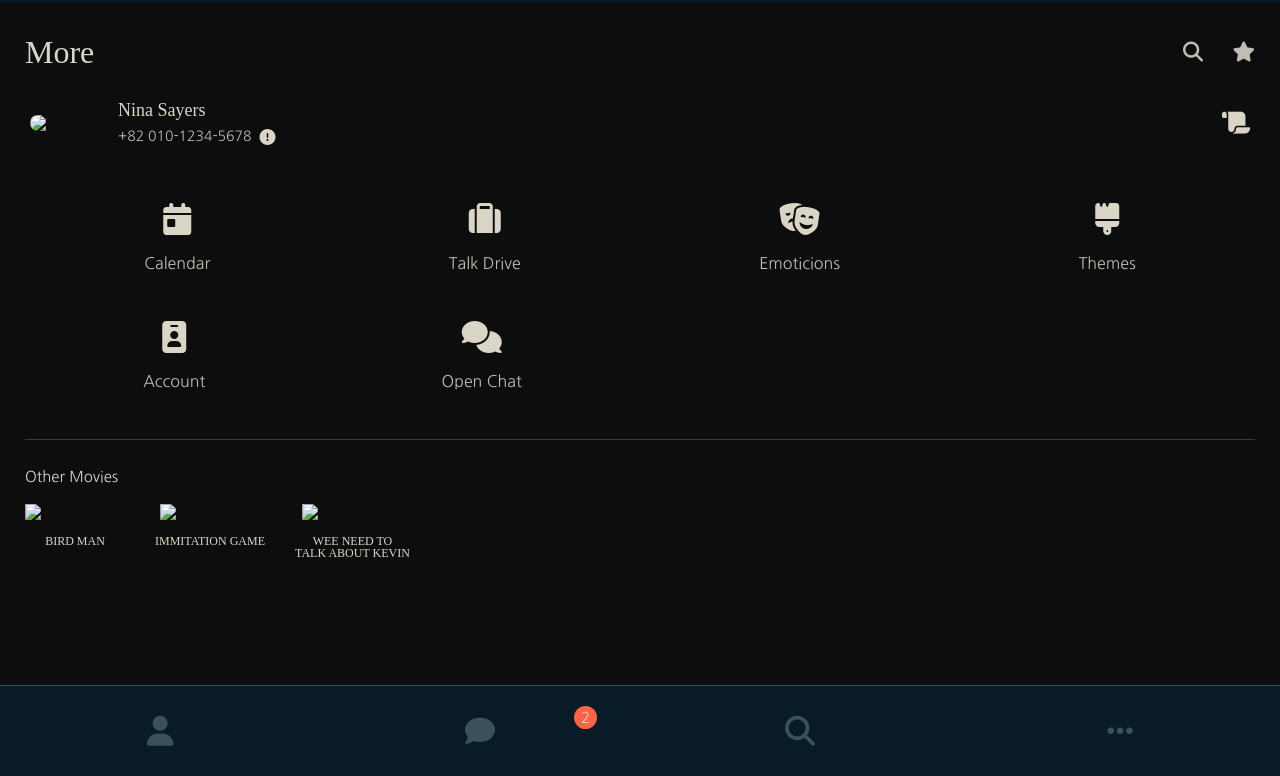
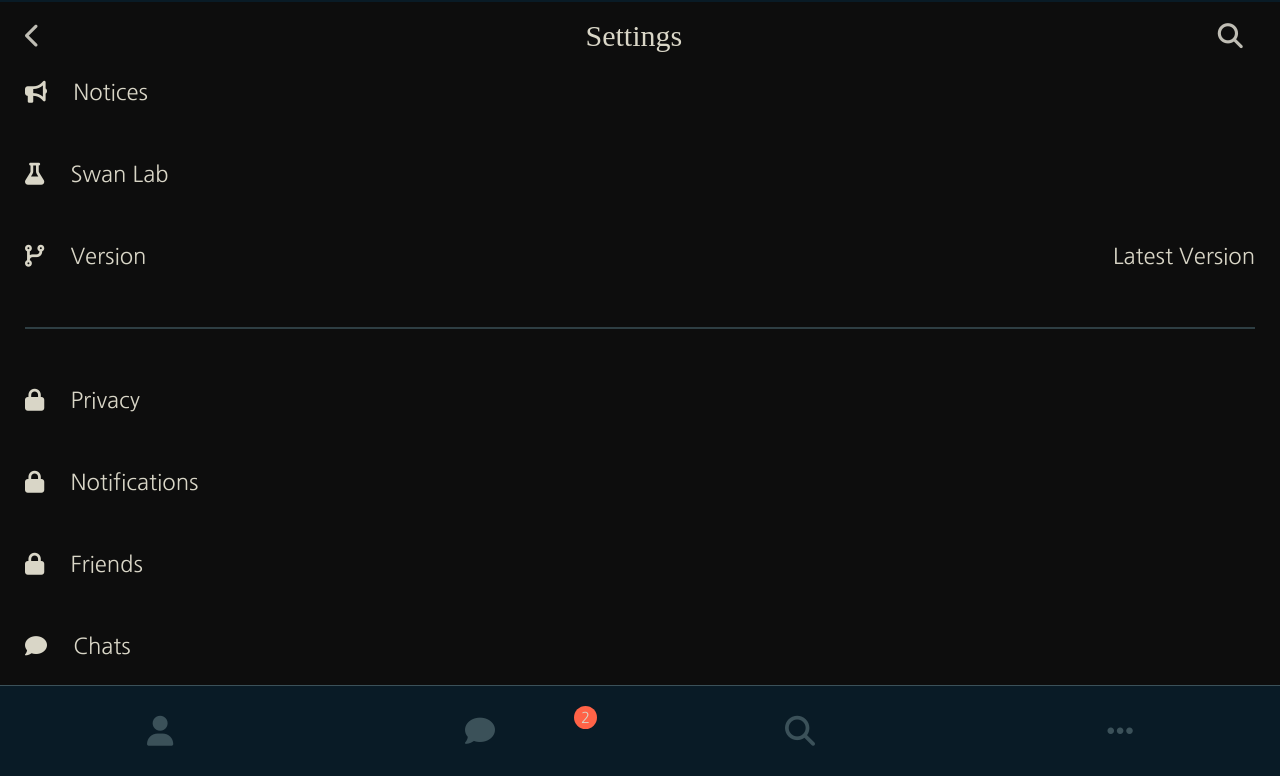
Before and after one commit to BLVCKSWAN/blvck-swan-talk-clone, a plain HTML site: page settings.html in a window 1280 px wide. Shown: the part 24-800 px from the top of the page. Drawn offline with Linux system fonts and the light colour scheme; a web font is replaced by a local one.

Commit message:
finish setting

```diff
--- a/css/style.css
+++ b/css/style.css
@@ -15,7 +15,7 @@
 @import "/screens/friends.css";
 @import "/screens/find.css";
 @import "/screens/more.css";
-
+@import "/screens/setting.css";
 body {
   font-family: linotype-didot, serif;
   font-family: "GFS Didot", serif;
--- /dev/null
+++ b/screens/setting.css
@@ -0,0 +1,51 @@
+.setting-header {
+  padding: 0px 25px;
+  padding-top: 45px;
+  display: flex;
+  width: 100%;
+  box-sizing: border-box;
+  font-size: 25px;
+  align-items: center;
+}
+
+.setting-header div {
+  width: 33%;
+}
+
+.setting-header div:nth-child(2) {
+  display: flex;
+  justify-content: center;
+}
+
+.setting-header div:last-child {
+  display: flex;
+  justify-content: end;
+}
+
+.setting-header h1 {
+  font-family: var(--didot);
+  color: var(--ivory);
+  font-size: 30px;
+}
+
+.setting-header i {
+  color: var(--beige);
+}
+
+.setting-list__item {
+  padding: 30px 0px;
+  display: flex;
+  justify-content: space-between;
+}
+
+.setting-list__colmn i {
+  margin-right: 20px;
+}
+.setting-list__colmn {
+  font-size: 22px;
+}
+
+.division-line {
+  border: 1px solid var(--border-color2);
+  margin: 30px 0px;
+}
--- a/settings.html
+++ b/settings.html
@@ -23,88 +23,85 @@
       </div>
     </div>
 
-    <header class="screen-header">
-      <h1>More</h1>
-      <div class="screen-header__icons">
-        <i class="fas fa-search"></i>
-        <a href="settings.html"> <i class="fas fa-star"></i></a>
+    <header class="setting-header">
+      <div>
+        <a href="friends.html"><i class="fas fa-chevron-left"></i></a>
       </div>
+      <div><h1>Settings</h1></div>
+      <div><i class="fas fa-search"></i></div>
     </header>
 
     <main class="main-screen">
-      <div class="user-container">
-        <div class="user">
-          <img class="user__avatar" src="src/nina-profile.jpg" />
-          <div class="user__info">
-            <h2 class="user__name">Nina Sayers</h2>
-            <div>
-              <h3 class="user__message">+82 010-1234-5678</h3>
-              <i class="fas fa-exclamation-circle"></i>
+      <div class="setting-container">
+        <ul class="setting-list">
+          <li class="setting-list__item">
+            <div class="setting-list__colmn">
+              <i class="fas fa-bullhorn"></i> <span>Notices</span>
             </div>
+            <div class="setting-list__colmn"></div>
+          </li>
+          <li class="setting-list__item">
+            <div class="setting-list__colmn">
+              <i class="fas fa-flask"></i> <span>Swan Lab</span>
             </div>
+            <div class="setting-list__colmn"></div>
+          </li>
+          <li class="setting-list__item">
+            <div class="setting-list__colmn">
+              <i class="fas fa-code-branch"></i> <span>Version</span>
             </div>
-        <div class="user-etc">
-          <i class="fas fa-scroll"></i>
+            <div class="setting-list__colmn">
+              <span>Latest Version</span>
             </div>
+          </li>
+        </ul>
+        <div class="division-line"></div>
+        <ul class="setting-list">
+          <li class="setting-list__item">
+            <div class="setting-list__colmn">
+              <i class="fas fa-lock"></i> <span>Privacy</span>
             </div>
-
-      <div class="other-icon-set">
-        <div class="other-icon-set__wrap">
-          <i class="fas fa-calendar-day"></i>
-          <span>Calendar</span>
+            <div class="setting-list__colmn"></div>
+          </li>
+          <li class="setting-list__item">
+            <div class="setting-list__colmn">
+              <i class="fas fa-lock"></i> <span>Notifications</span>
             </div>
-        <div class="other-icon-set__wrap">
-          <i class="fas fa-suitcase"></i>
-          <span>Talk Drive</span>
+            <div class="setting-list__colmn"></div>
+          </li>
+          <li class="setting-list__item">
+            <div class="setting-list__colmn">
+              <i class="fas fa-lock"></i> <span>Friends</span>
             </div>
-        <div class="other-icon-set__wrap">
-          <i class="fas fa-theater-masks"></i>
-          <span>Emoticions</span>
+            <div class="setting-list__colmn"></div>
+          </li>
+          <li class="setting-list__item">
+            <div class="setting-list__colmn">
+              <i class="fas fa-comment"></i> <span>Chats</span>
             </div>
-        <div class="other-icon-set__wrap">
-          <i class="fas fa-brush"></i>
-          <span>Themes</span>
+            <div class="setting-list__colmn"></div>
+          </li>
+          <li class="setting-list__item">
+            <div class="setting-list__colmn">
+              <i class="fas fa-adjust"></i> <span>Display</span>
             </div>
+            <div class="setting-list__colmn"></div>
+          </li>
+          <li class="setting-list__item">
+            <div class="setting-list__colmn">
+              <i class="fas fa-brush"></i> <span>Themes</span>
             </div>
-      <div class="other-icon-set">
-        <div class="other-icon-set__wrap">
-          <i class="fas fa-id-badge"></i>
-          <span>Account</span>
+            <div class="setting-list__colmn">
+              <span>Default theme</span>
             </div>
-        <div class="other-icon-set__wrap">
-          <i class="fas fa-comments"></i>
-          <span>Open Chat</span>
+          </li>
+          <li class="setting-list__item">
+            <div class="setting-list__colmn">
+              <i class="fas fa-phone-alt"></i> <span>Call</span>
             </div>
-        <div class="other-icon-set__wrap token">
-          <i class="fas fa-id-badge"></i>
-          <span>Account</span>
-        </div>
-        <div class="other-icon-set__wrap token">
-          <i class="fas fa-comments"></i>
-          <span>Open Chat</span>
-        </div>
-      </div>
-
-      <div class="other-movies">
-        <span>Other Movies</span>
-        <div class="other-movies__movies">
-          <div class="other-movies__wrap">
-            <img src="src/birdman-poster.jpeg" />
-            <span>BIRD MAN</span>
-          </div>
-
-          <div class="other-movies__wrap">
-            <img src="src/imitationgame-poster.jpeg" />
-            <span>IMMITATION GAME</span>
-          </div>
-          <div class="other-movies__wrap">
-            <img src="src/kevin-poster.jpeg" />
-            <span
-              >WEE NEED TO <br />
-              TALK ABOUT KEVIN</span
-            >
-          </div>
-        </div>
+            <div class="setting-list__colmn"></div>
+          </li>
+        </ul>
       </div>
     </main>
 
```
Also changed, not shown: chat.html (added). Lines whose indentation alone changed are shown as unchanged.
